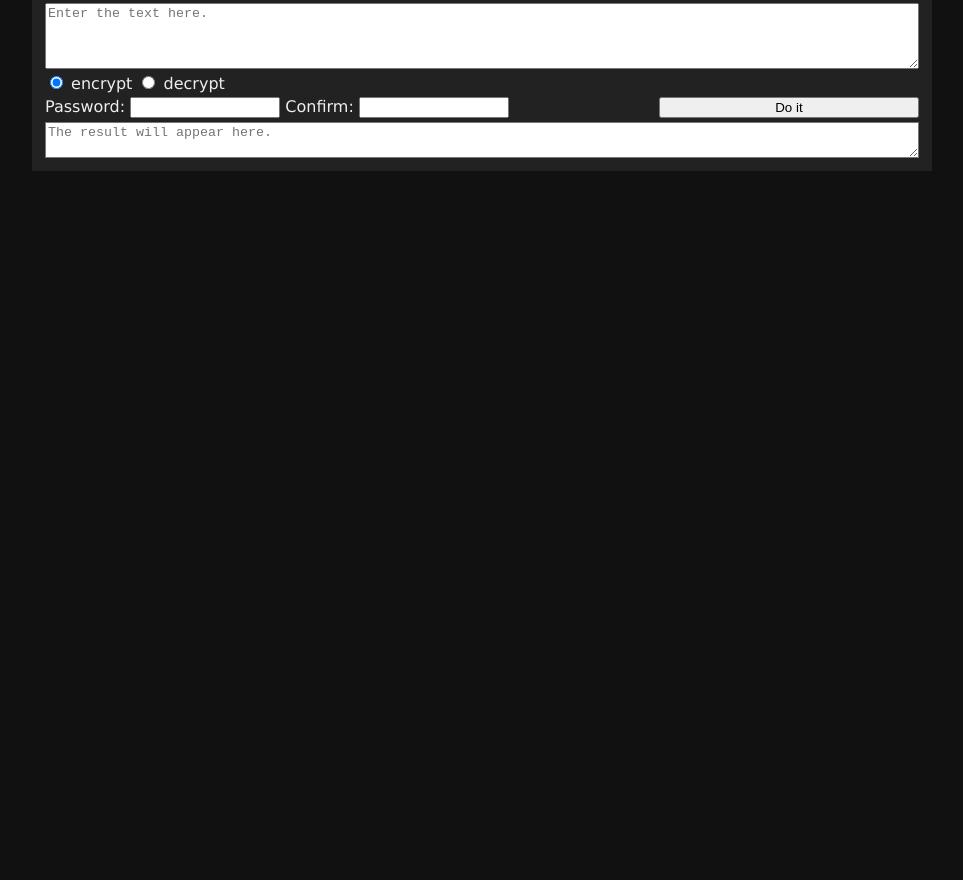
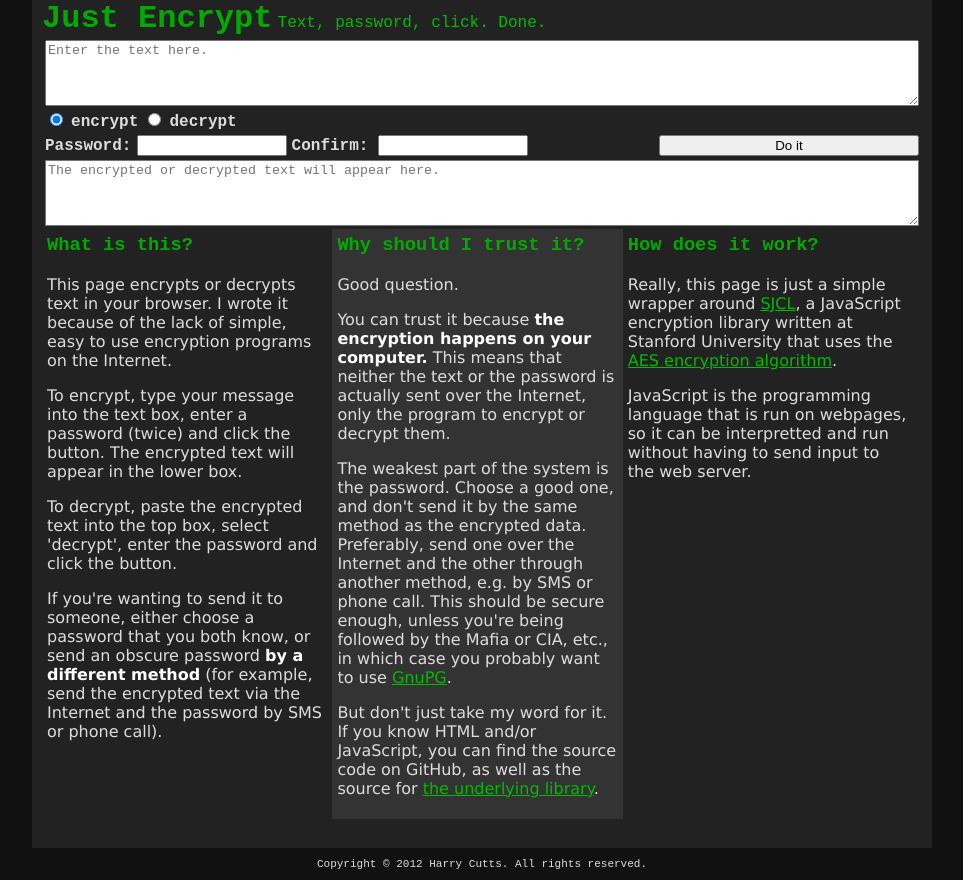
Before and after one commit to HarryCutts/just-encrypt, a plain HTML site: page index.html in a window 1280 px wide. Shown: the whole page, without its empty margins (158-1121 px from the left). Before the commit the page ends 800 px from the top, so only its background shows below. Drawn offline with Linux system fonts and the light colour scheme.

Commit message:
Add instructions below the form, in columns

```diff
--- a/index.html
+++ b/index.html
@@ -8,6 +8,8 @@
 	<body>
 		<div id="container">
 			<div id="content">
+				<span class="title">Just Encrypt</span>
+				<span class="subtitle">Text, password, click. Done.</span>
 				<table class="spanning">
 					<tr>
 						<td colspan="3">
@@ -35,10 +37,50 @@
 					</tr>
 					<tr>
 						<td colspan="3">
-							<textarea readonly id="outputDisplay" placeholder="The result will appear here."></textarea>
+							<textarea readonly rows="4" id="outputDisplay" placeholder="The encrypted or decrypted text will appear here."></textarea>
 						</td>
 					</tr>
 				</table>
+				<div class="columnContainer">
+					<div class="column" id="col1">
+						<div class="columnInner">
+							<h3 class="columnHeader">What is this?</h3>
+							<p> This page encrypts or decrypts text in your browser. I wrote it because of the lack of simple, easy to use encryption programs on the Internet.
+							</p>
+							<p> To encrypt, type your message into the text box, enter a password (twice) and click the button. The encrypted text will appear in the lower box.
+							</p>
+							<p> To decrypt, paste the encrypted text into the top box, select 'decrypt', enter the password and click the button.
+							</p>
+							<p> If you're wanting to send it to someone, either choose a password that you both know, or send an obscure password <b>by a different method</b> (for example, send the encrypted text via the Internet and the password by SMS or phone call).
+							</p>
+						</div>
+					</div>
+					<div class="column" id="col2">
+						<div class="columnInner">
+							<h3 class="columnHeader">Why should I trust it?</h3>
+							<p> Good question. </p>
+							<p> You can trust it because <b>the encryption happens on your computer.</b> This means that neither the text or the password is actually sent over the Internet, only the program to encrypt or decrypt them.
+							</p>
+							<p> The weakest part of the system is the password. Choose a good one, and don't send it by the same method as the encrypted data. Preferably, send one over the Internet and the other through another method, e.g. by SMS or phone call. This should be secure enough, unless you're being followed by the Mafia or CIA, etc., in which case you probably want to use <a href="http://aplawrence.com/Basics/gpg.html">GnuPG</a>.
+							</p>
+							<p> But don't just take my word for it. If you know HTML and/or JavaScript, you can find the source code on GitHub<!-- TODO: Put on GitHub -->, as well as the source for <a href="https://github.com/bitwiseshiftleft/sjcl">the underlying library</a>.
+							</p>
+						</div>
+					</div>
+					<div class="column" id="col3">
+						<div class="columnInner">
+							<h3 class="columnHeader">How does it work?</h3>
+							<p> Really, this page is just a simple wrapper around <a href="http://crypto.stanford.edu/sjcl/">SJCL</a>, a JavaScript encryption library written at Stanford University that uses the <a href="http://en.wikipedia.org/wiki/Advanced_Encryption_Standard">AES encryption algorithm</a>.
+							</p>
+							<p> JavaScript is the programming language that is run on webpages, so it can be interpretted and run without having to send input to the web server.
+							</p>
+						</div>
+					</div>
+				</div>
+				&nbsp;
+			</div>
+			<div id="copyright">
+				Copyright &copy; 2012 Harry Cutts. All rights reserved. <!-- TODO: Choose a license -->
 			</div>
 		</div>
 		<script type="text/javascript">
--- a/stylesheet.css
+++ b/stylesheet.css
@@ -1,3 +1,5 @@
+/* Page */
+
 body {
 	background-color:111111;
 	margin:0;
@@ -14,6 +16,7 @@ body {
 	text-align:left;
 }
 #copyright {
+	font-family:"Courier New",courier,serif;
 	padding: 10px;
 	background-color:111111;
 	font-size:11px;
@@ -22,6 +25,33 @@ body {
 .spanning {
 	width:100%;
 }
+
+/* Columns */
+
+.columnContainer {
+	float:left;
+	width:100%;
+}
+
+.column {
+	width:33%;
+	float:left;
+	position:relative;
+}
+
+.columnInner {
+	padding:5px;
+}
+
+#col2 {
+	background-color:333333;
+}
+
+.columnHeader {
+	margin-top:0px;
+}
+
+/* "Form" */
 
 textarea {
 	width:100%;
@@ -49,15 +79,38 @@ td.passwordCell {
 }
 
 /* Text Styles */
-p, li, label, div {
+p, li, div {
 	font-family:"Verdana",sans-serif;
-	color:EEEEEE;
+	color:DDDDDD;
+}
+
+b {
+	color:FFFFFF;
+}
+
+label {
+	font-family:"Courier New",courier,serif;
+	font-weight:bold;
+	color:DDDDDD;
 }
 
 h1, h2, h3 {
 	font-family:"Courier New",courier,serif;
+	color:00AA00;
+}
+
+.title {
+	font-family:"Courier New",courier,serif;
+	font-size:32px;
+	font-weight:bold;
+	color:00AA00;
+}
+
+a:not([name]) { /* Any link that's not an anchor.*/
+    font-family:"Verdana",sans-serif;
+    color:00BB00;
+}
+.subtitle {
+	font-family:"Courier New",courier,serif;
 	color:00BB00;
 }
-#title {
-	margin-top:0px;
-}
```
